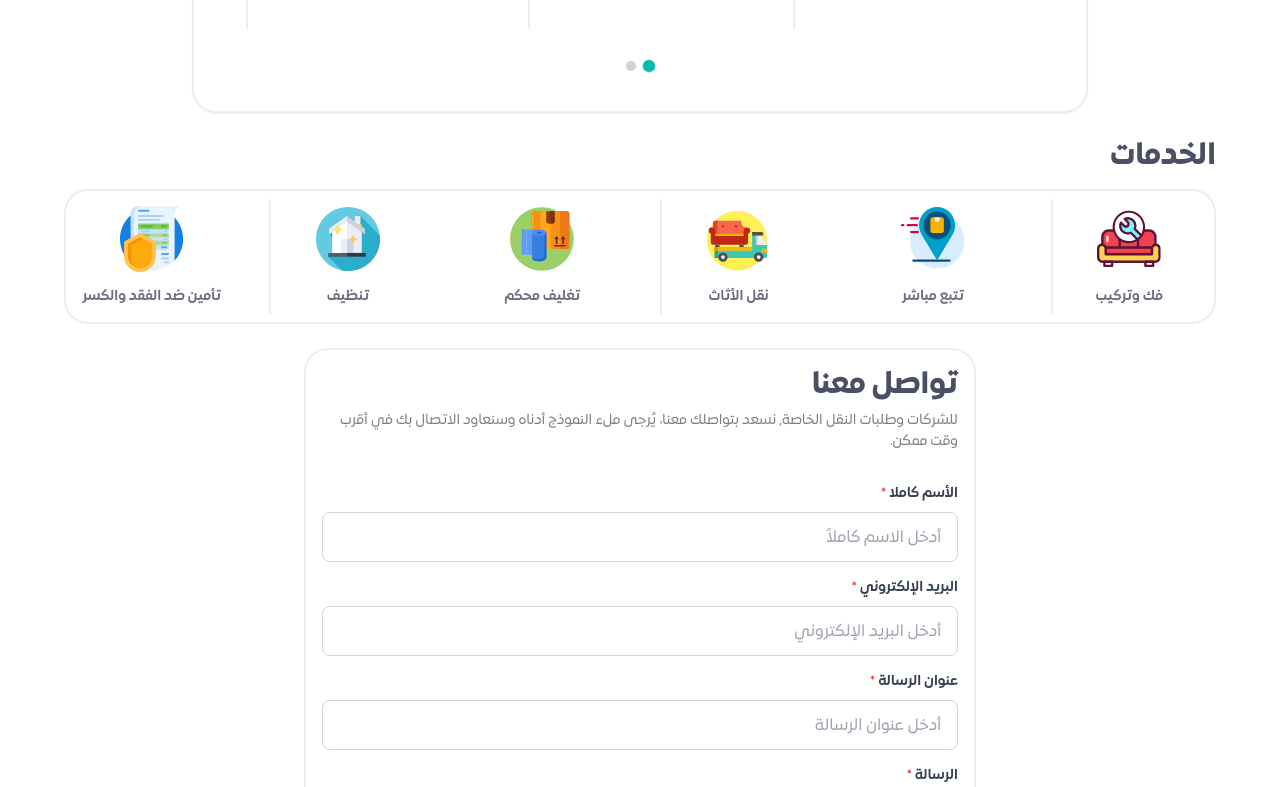
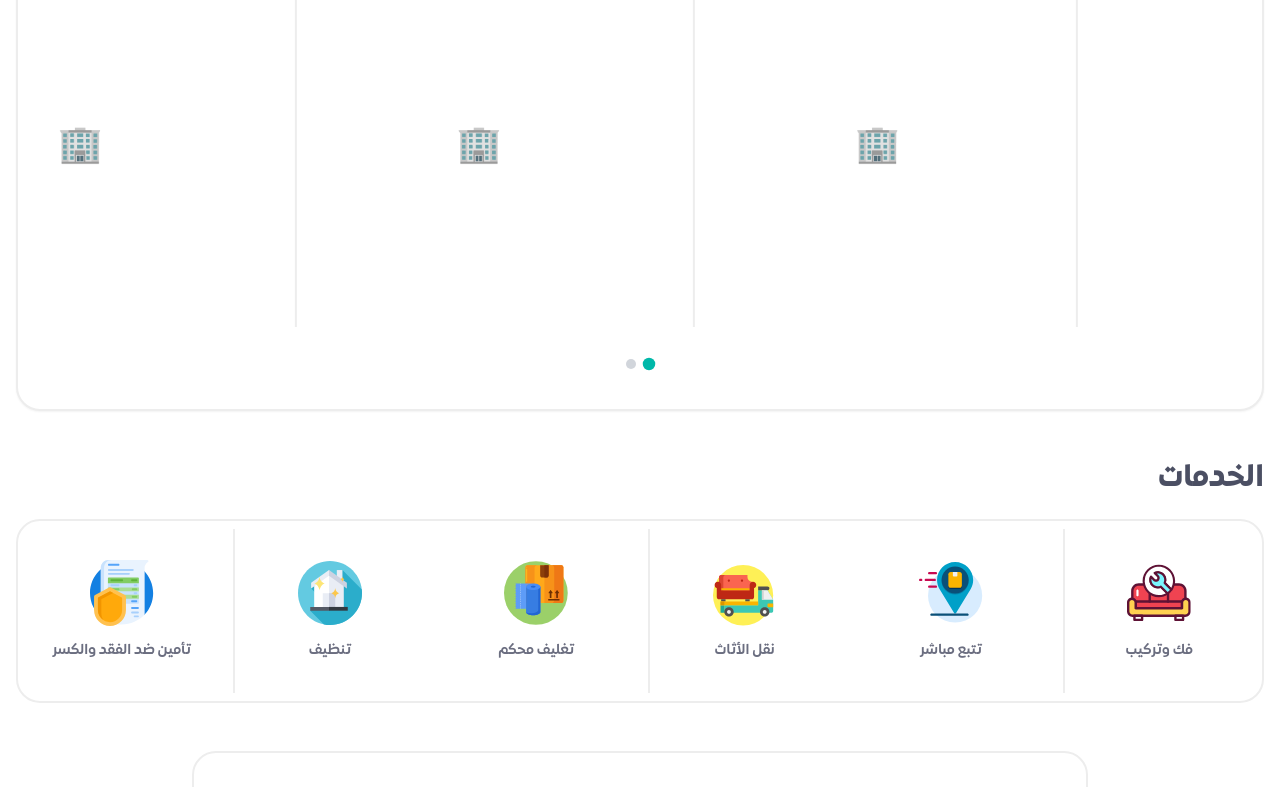
Before and after one commit to AMohamedRaafat/naqlah, a Next.js app: page / in a window 1280 px wide. Shown: the part 1840-2627 px from the top of the page. Built offline with nearby package versions, Linux system fonts and the light colour scheme; a web font is replaced by a local one.

Commit message:
style: improve desktop layout for home page sections while maintaining mobile design

```diff
--- a/components/home/banner-section.tsx
+++ b/components/home/banner-section.tsx
@@ -12,26 +12,26 @@ export default function BannerSection() {
 
   return (
     <>
-      <section id="banner" className="bg-white">
-        <div className="mx-auto max-w-2xl bg-[#F4F4F4] p-4 flex items-center justify-between">
-          <div className="w-48">
-            <h2 className="text-[12 px] md:text-3xl font-medium text-start text-[##1E1F4B]  mb-2">
+      <section id="banner" className="bg-white px-4 mb-8 md:mb-16">
+        <div className="mx-auto max-w-4xl bg-[#F4F4F4] p-4 md:p-8 flex items-center justify-between rounded-3xl">
+          <div className="w-48 md:w-64">
+            <h2 className="text-[12px] md:text-2xl lg:text-3xl font-medium text-start text-[#1E1F4B] mb-2 md:mb-4">
               {t('description')}
             </h2>
             <Button
               onClick={() => setShowRequestModal(true)}
-              className="w-full bg-[#00B8A9] hover:bg-[#009688] text-white font-semibold py-6 text-[14px]"
+              className="w-full md:w-auto bg-[#00B8A9] hover:bg-[#009688] text-white font-semibold py-6 text-[14px] md:px-8"
             >
               {t('buttonText')}
             </Button>
           </div>
-          <div className="w-72 text-end relative">
+          <div className="w-72 md:w-96 text-end relative">
             <Image
               src="/assets/banner/truck.png"
               alt="banner"
               width={300}
               height={300}
-              className="absolute bottom-0 left-0 -top-20 h-36 w-48"
+              className="absolute bottom-0 left-0 -top-20 h-36 w-48 md:h-48 md:w-64"
             />
           </div>
         </div>
--- a/components/home/contact-section.tsx
+++ b/components/home/contact-section.tsx
@@ -101,8 +101,8 @@ export default function ContactSection() {
     },
   ];
   return (
-    <section id="contact" className="mb-6 px-4 bg-white">
-      <div className="container mx-auto max-w-2xl border-2 border-[#ededed] rounded-3xl p-4">
+    <section id="contact" className="mb-6 md:mb-12 px-4 bg-white">
+      <div className="container mx-auto max-w-4xl border-2 border-[#ededed] rounded-3xl p-4 md:p-8">
         <h2 className="text-2xl md:text-3xl font-bold text-start text-[#4B4F63]  mb-2">
           {t('title')}
         </h2>
@@ -201,10 +201,10 @@ export default function ContactSection() {
         </form>
       </div>
 
-      <div className="mt-4">
-        <div className="flex items-center justify-between flex-wrap ">
+      <div className="mt-4 md:mt-8 container mx-auto max-w-4xl">
+        <div className="flex items-center justify-between md:justify-around flex-wrap gap-4">
           {contactInfo.map((info) => (
-            <div key={info.title} className="flex items-center justify-center gap-2 mb-4">
+            <div key={info.title} className="flex items-center justify-center gap-2 mb-4 md:mb-0">
               <Image src={info.icon} alt={info.title} width={54} height={54} />
               <div>
                 <h3 className="text-md font-medium text-[#00B8A9]">{info.title}</h3>
--- a/components/home/hero-section.tsx
+++ b/components/home/hero-section.tsx
@@ -21,8 +21,8 @@ export default function HeroSection() {
   };
 
   return (
-    <section id="hero" className=" pt-8 pb-12 px-4 font-expo-arabic">
-      <div className="container mx-auto max-w-4xl">
+    <section id="hero" className="pt-8 md:pt-16 pb-12 md:pb-20 px-4 font-expo-arabic">
+      <div className="container mx-auto max-w-7xl">
         {/* Hero Content */}
         <div className="text-center mb-8">
           <h1 className="text-3xl md:text-4xl lg:text-5xl font-semibold text-gray-900 mb-4 leading-tight">
--- a/components/home/partners-section.tsx
+++ b/components/home/partners-section.tsx
@@ -54,8 +54,8 @@ export default function PartnersSection() {
   }, [api]);
 
   return (
-    <section id="partners" className="mb-6 px-4 ">
-      <div className="container mx-auto max-w-4xl">
+    <section id="partners" className="mb-6 md:mb-12 px-4">
+      <div className="container mx-auto max-w-7xl">
         <h2 className="text-2xl md:text-3xl font-bold text-start text-[#4B4F63] mb-4">
           {t('title')}
         </h2>
--- a/components/home/services-section.tsx
+++ b/components/home/services-section.tsx
@@ -34,14 +34,14 @@ export default function ServicesSection() {
   ];
 
   return (
-    <section id="services" className="mb-6 px-4 ">
-      <div className="container mx-auto max-w-6xl">
-        <h2 className="text-2xl md:text-3xl font-bold text-start text-[#4B4F63] mb-4">
+    <section id="services" className="mb-6 md:mb-12 px-4">
+      <div className="container mx-auto max-w-7xl">
+        <h2 className="text-2xl md:text-3xl font-bold text-start text-[#4B4F63] mb-4 md:mb-6">
           {t('title')}
         </h2>
 
         {/* Services Grid */}
-        <div className="grid grid-cols-2 md:grid-cols-3 lg:grid-cols-6  md:gap-6 rounded-3xl border-2 border-[#ededed]">
+        <div className="grid grid-cols-2 md:grid-cols-3 lg:grid-cols-6 rounded-3xl border-2 border-[#ededed]">
           {services.map((service, index) => {
             const totalItems = services.length;
             const isLastRow = index >= totalItems - 2; // Last row in 2-col layout
@@ -51,7 +51,7 @@ export default function ServicesSection() {
             return (
               <div
                 key={index}
-                className="border-[#ededed] bg-white mx-2 mb-2 mt-2 py-2 px-2 flex flex-col items-center justify-center text-center hover:shadow-xl transition-shadow duration-300 cursor-pointer group"
+                className="border-[#ededed] bg-white mx-2 mb-2 mt-2 py-4 md:py-8 px-2 md:px-4 flex flex-col items-center justify-center text-center hover:shadow-xl transition-shadow duration-300 cursor-pointer group"
                 style={{
                   borderTopWidth: '0px',
                   borderLeftWidth: index % 2 === 0 && index < totalItems - 1 ? '2px' : '0px', // Right border for left column items
```
